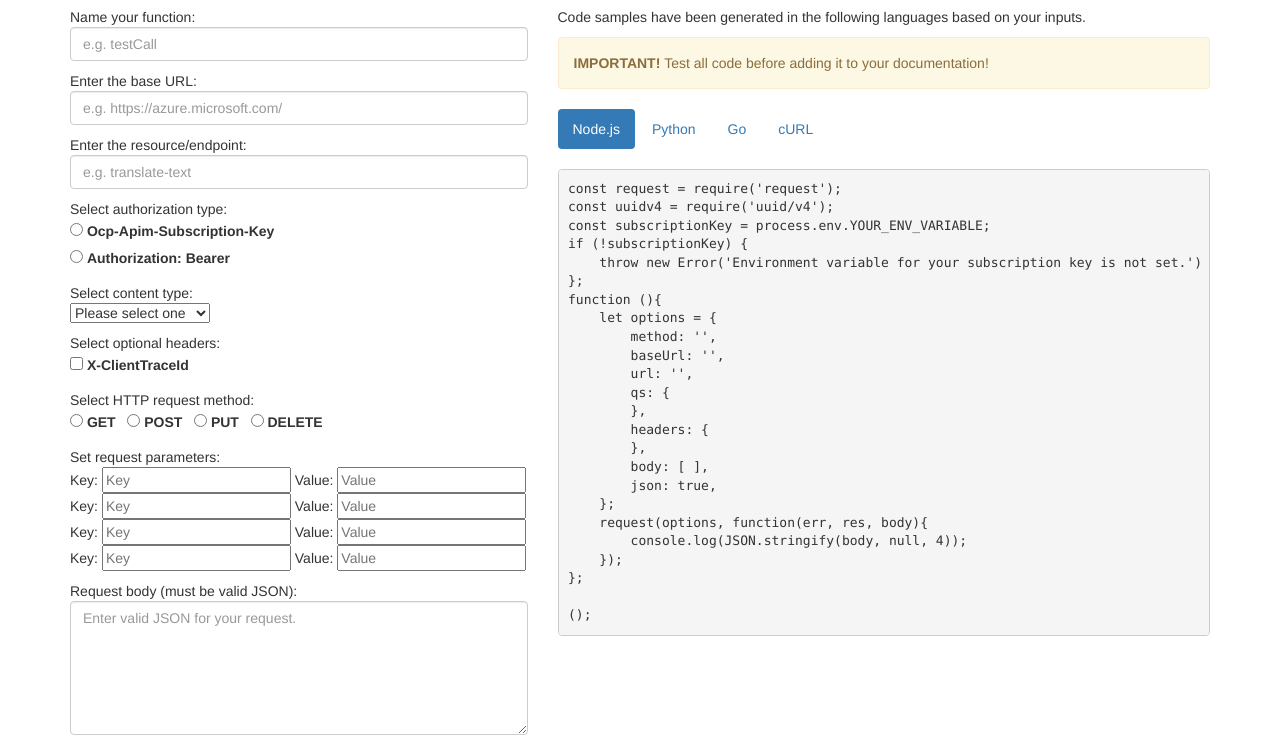
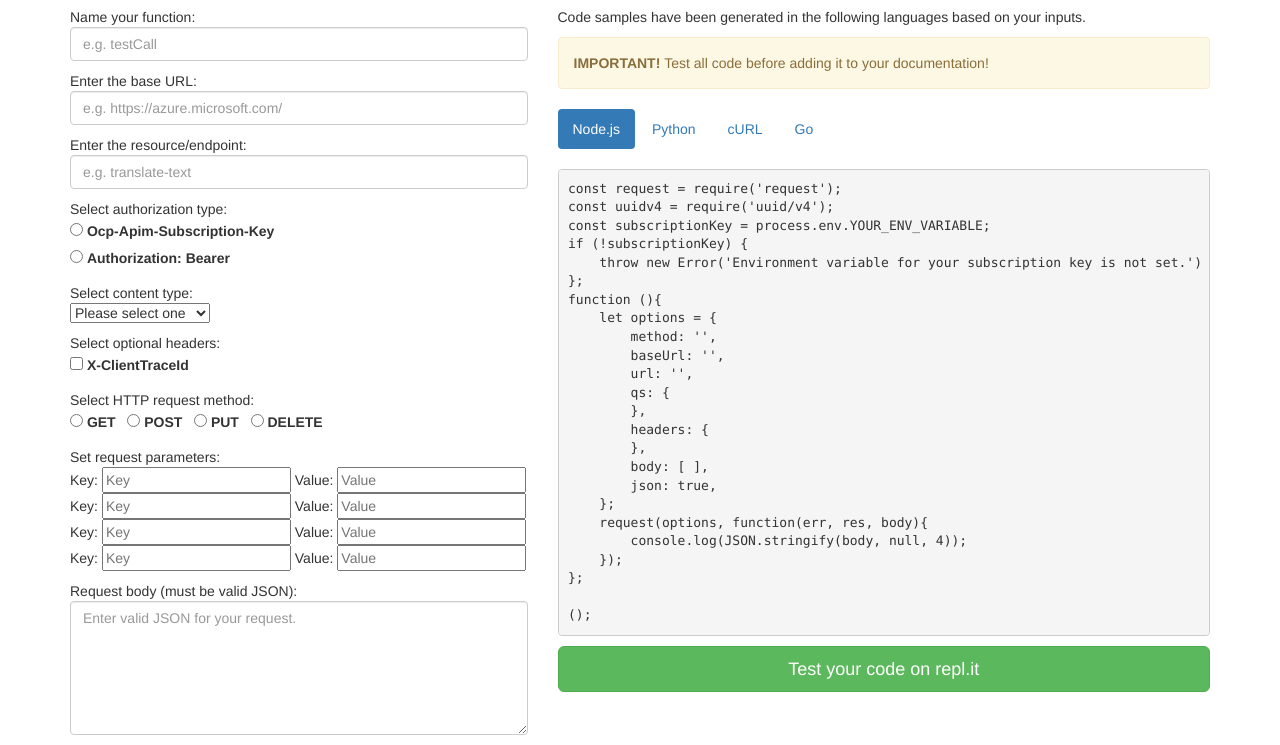
Before and after one commit to erhopf/REST-templates, a plain HTML site: page index.html in a window 1280 px wide. Shown: the part 128-873 px from the top of the page. Drawn offline with nearby package versions, Linux system fonts and the light colour scheme.

Commit message:
Test on repl.it button has been added.

```diff
--- a/index.html
+++ b/index.html
@@ -62,8 +62,8 @@
       <ul class="nav nav-pills">
         <li class="active"><a data-toggle="pill" href="#node">Node.js</a></li>
         <li><a data-toggle="pill" href="#python">Python</a></li>
+        <li><a data-toggle="pill" href="#curl">cURL</a></li>
         <li><a data-toggle="pill" href="#go">Go</a></li>
-        <li><a data-toggle="pill" href="#curl">cURL</a></li>
       </ul>
         <div class="tab-content">
           <div id="node" class="tab-pane fade in active"></br>
@@ -92,6 +92,7 @@ function {{ functionName }}(){
 };
 
 {{ functionName }}();</pre>
+          <a href="https://repl.it/languages" class="btn btn-success btn-lg btn-block" target="_blank">Test your code on repl.it</a>
           </div>
           <div id="python" class="tab-pane fade"></br>
             <pre>import os, requests, uuid, json
@@ -123,6 +124,7 @@ request = requests.{{ httpMethod }}(constructed_url, <span v-if="params[0].key.l
 response = request.json()
 
 print(json.dumps(response, sort_keys=True, indent=4, ensure_ascii=False, separators=(',', ': ')))</pre>
+          <a href="https://repl.it/languages" class="btn btn-success btn-lg btn-block" target="_blank">Test your code on repl.it</a>
           </div>
           <div id="go" class="tab-pane fade"></br>
             <p>Coming soon...</p>
@@ -130,6 +132,7 @@ print(json.dumps(response, sort_keys=True, indent=4, ensure_ascii=False, separat
           <div id="curl" class="tab-pane fade"></br>
             <div class="alert alert-info" role="alert">When using this tool to create a cURL request, please make sure that you do not use the same delimiters for the request and within the JSON body. For example: <br /><code>--data-raw '[{"text": "And the world stood still. But only for a single moment."}]'</code></div>
             <pre>curl -X {{ httpMethod | capitalize }} '{{ baseURL }}{{ resource }}<span v-if="params[0].key.length >= 1 && params[0].value.length >= 1">?{{params[0].key}}={{ params[0].value }}</span><span v-if="params[1].key.length >= 1 && params[1].value.length >= 1">&{{params[1].key}}={{ params[1].value }}</span><span v-if="params[2].key.length >= 1 && params[2].value.length >= 1">&{{params[2].key}}={{ params[2].value }}</span><span v-if="params[3].key.length >= 1 && params[3].value.length >= 1">&{{params[3].key}}={{ params[3].value }}</span>' <span v-if="authHeaders.includes('subscriptionKey')">\<br />-H 'Ocp-Apim-Subscription-Key: YOUR_SUBSCRIPTION_KEY' </span><span v-if="authHeaders.includes('accessToken')">-H 'Authorization: Bearer YOUR_TOKEN_HERE' </span><span v-if='contentTypeHeader.length > 1'>\<br />-H 'Content-Type: {{contentTypeHeader}}' </span><span v-if="jsonBody.length >= 1">\<br />--data-raw '[{{ jsonBody }}]'</span> | json_pp</pre>
+            <a href="https://repl.it/languages" class="btn btn-success btn-lg btn-block" target="_blank">Test your code on repl.it</a>
           </div>
         </div>
       </div>
```
